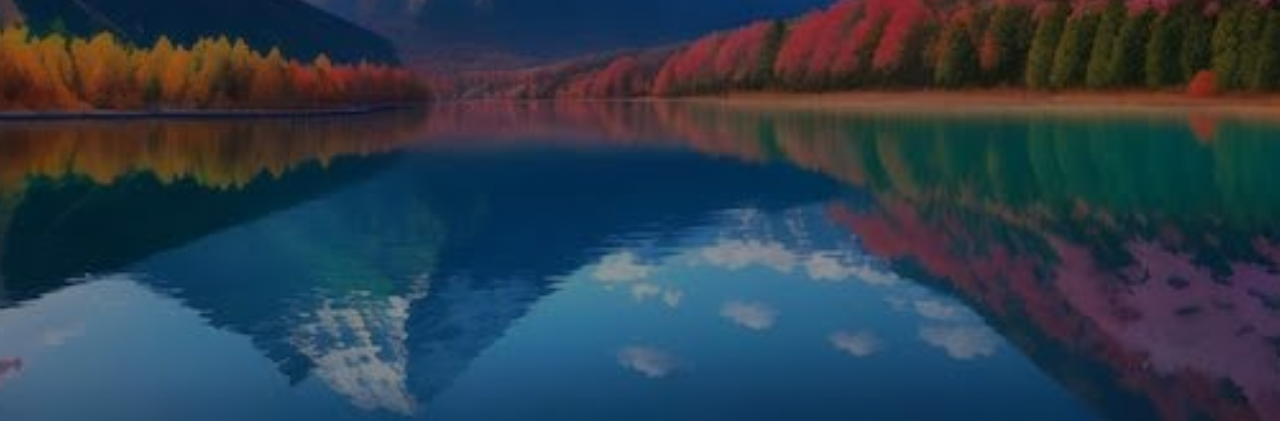
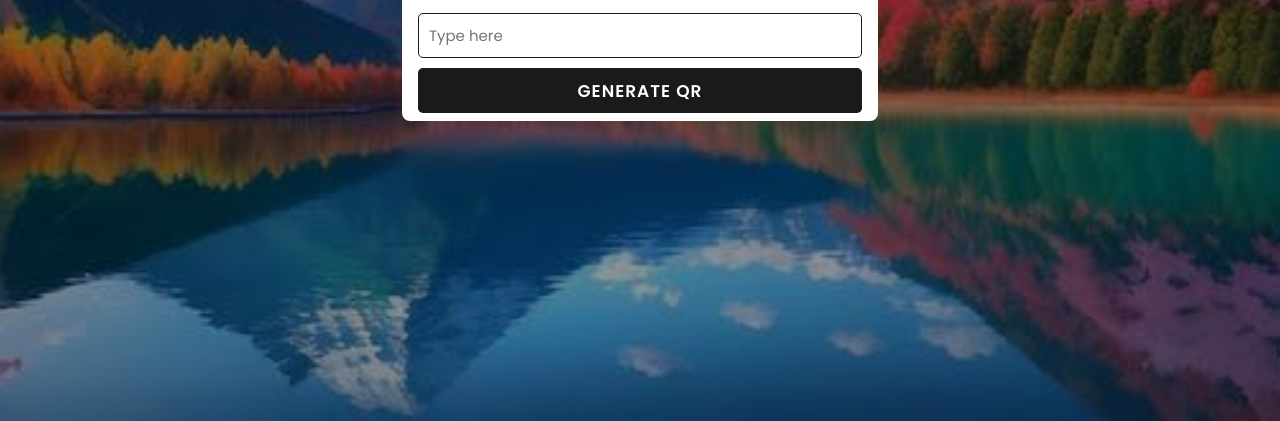
Before and after one commit to vishalkrishna8/QR-code-generator, a plain HTML site: page index.html in a window 1280 px wide. Shown: the part 379-800 px from the top of the page. Drawn offline with Linux system fonts and the light colour scheme.

Commit message:
Update style.css

```diff
--- a/style.css
+++ b/style.css
@@ -6,15 +6,17 @@
     font-family: "Poppins",sans-serif;
 }
 body{
-   <!-- display: flex;
+    display: flex;
     justify-content: center;
     align-items: center;
+    min-height: 100vh;
+    background-color: rgb(26, 26, 26);
 
-    background-image: -webkit-linear-gradient(rgba(0, 0, 0, 0.4), rgba(0, 0, 0, 0.4)), url(backimg.png);
+    <!-- background-image: -webkit-linear-gradient(rgba(0, 0, 0, 0.4), rgba(0, 0, 0, 0.4)), url(backimg.png);
     background-image: linear-gradient(rgba(0, 0, 0, 0.4), rgba(0, 0, 0, 0.4)), url(backimg.png);
     background-size: cover;
     background-position: center;
-    background-attachment: fixed; -->
+    background-attachment: fixed;
 
     display: flex;
     justify-content: center;
@@ -26,10 +28,9 @@ body{
     background-position: center;
 
     background-attachment: fixed;
-    min-height: 100vh;
+    min-height: 100vh; -->
 
-   <!-- min-height: 100vh;
-    background-color: rgb(26, 26, 26); -->
+
 
 }
 .wrapper{
```
